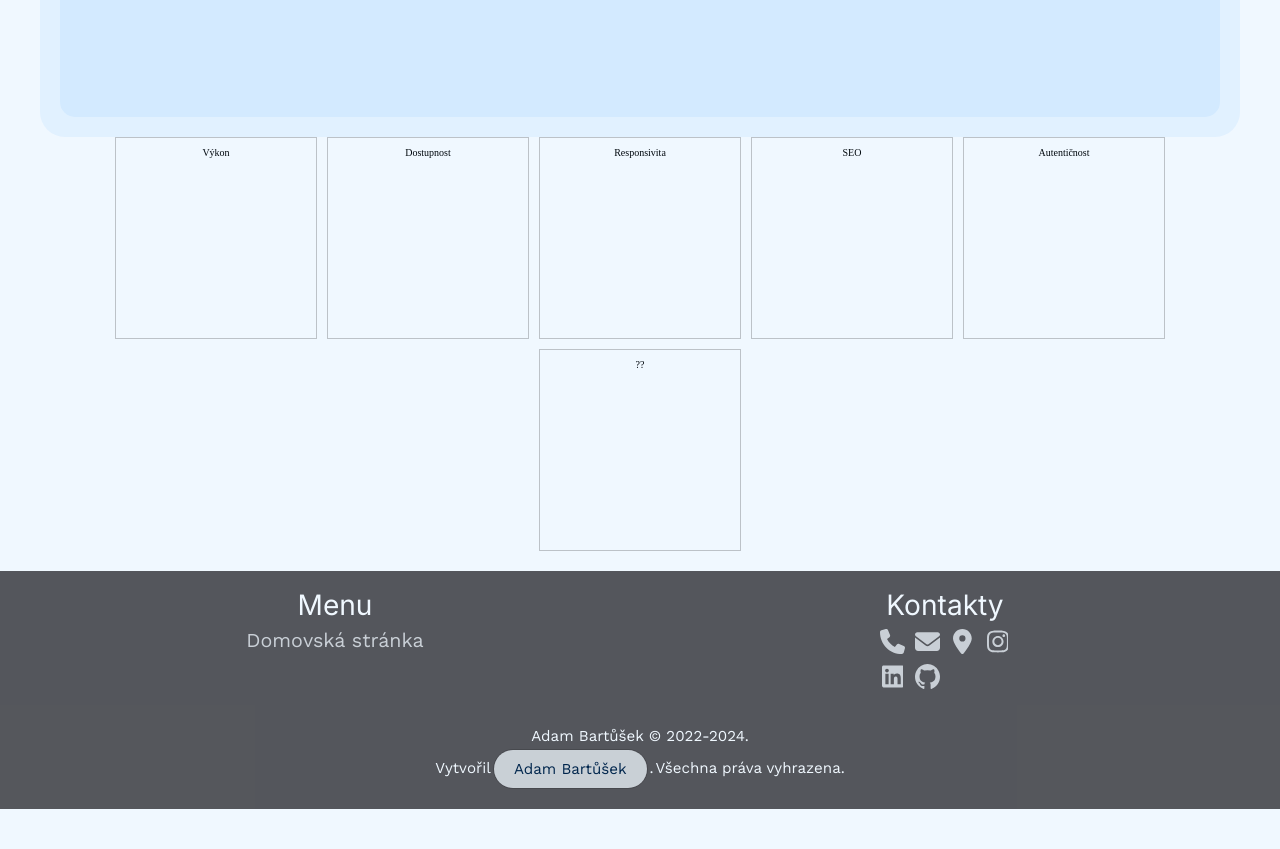
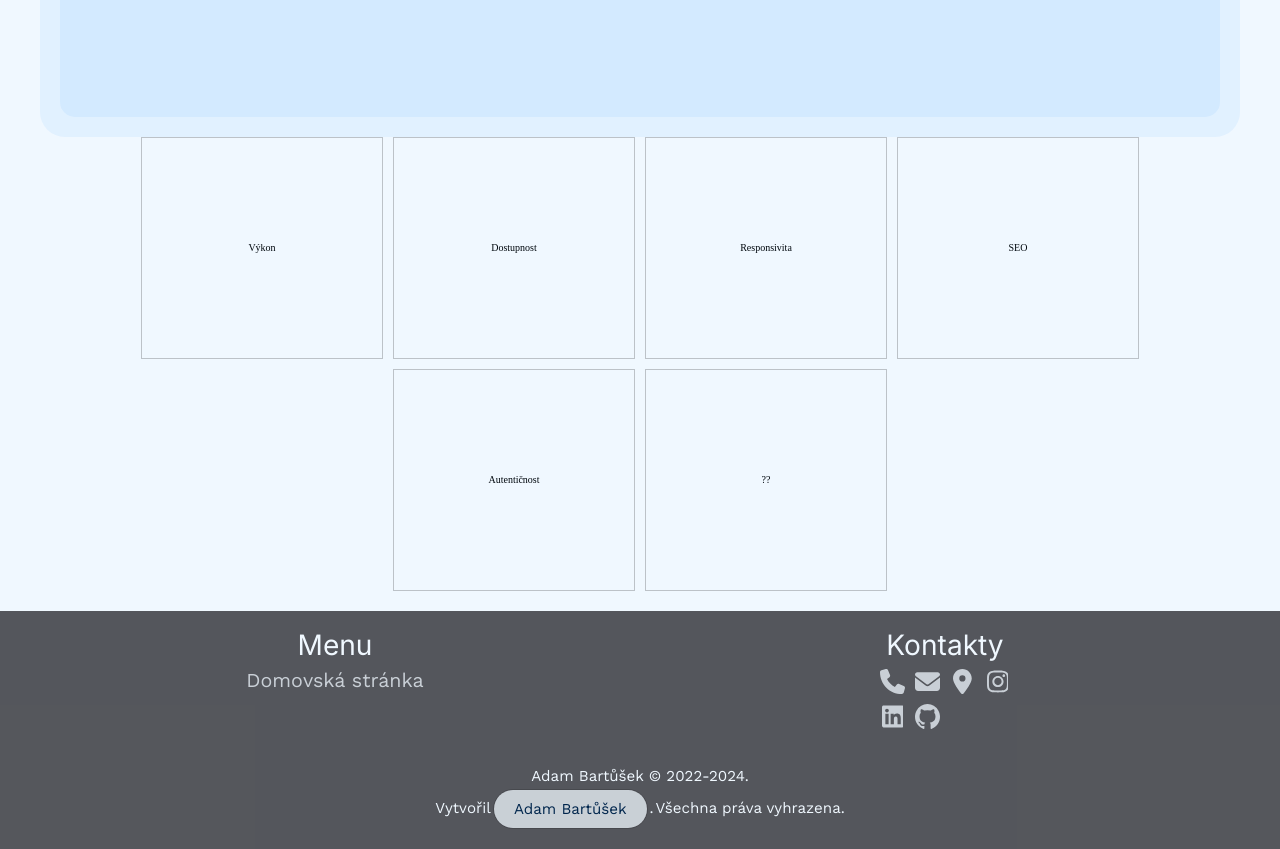
Before and after one commit to adambprograming/NextJsTemplate, a Next.js app: page /sluzby in a window 1280 px wide. Shown: the part 820-1669 px from the top of the page. Before the commit the page ends 1629 px from the top, so only its background shows below. Built offline with nearby package versions, Linux system fonts and the light colour scheme.

Commit message:
fix card

```diff
--- a/components/card/card.component.jsx
+++ b/components/card/card.component.jsx
@@ -10,17 +10,16 @@ import styles from "./card.module.scss";
 // Componenets
 
 /*
-opacity is for cardBg
-if needed opacity just for one of colors, apply "rgb(from var(--color-secondary) r g b / 0.1"
+opacity must be set throught bgColor "rgb(from var(--color-secondary) r g b / 0.1"
+for BACKDROPFILTER to work, background must be transparent or semitransparent
 INSTRUCTIONS
   gapFlex               (*) gap for content
   gapFlexRow            (*) gap for rows of content (if not set, gapFlex picked for gapRow)
   gapFlexColumn         (*) gap for columns of content (if not set, gapFlex picked for gapColumn)
   borderRadius          (*)borderRadius (default set to 0px)
-  borderHoverRadius     (2)its new radius of card
+  borderHoverRadius     (1)its new radius of card
   borderSize            (*)size of border (default set to 1px)
   borderColor           (*)color of border
-  opacity               (*)opacity of card background (default set to 1.0)
   paddingOfCard         (*)padding of card
   width                 (*)width of card
   height                (*)height of card
@@ -29,8 +28,7 @@ INSTRUCTIONS
   bgColor               (*)color of background
   bgHoverColor          (*)background hover color
   hoverEffect           (*)hover effect (choose from preset of effects)
-                          1: bgHover (transition of bgHoverColor)
-                          2: brc (border radius change) (border radius of btn change to borderHoverRadius)
+                          1: brc (border radius change) (border radius of btn change to borderHoverRadius)
 */
 
 export const Card = ({
@@ -42,13 +40,14 @@ export const Card = ({
   borderHoverRadius = "",
   borderSize = "1px",
   borderColor = "var(--color-border)",
-  opacity = 1,
   paddingOfCard = "10px 20px",
   width = "",
   height = "",
   backdropFilter = "",
+  backdropFilterHover = "",
+  filter = "",
   filterHover = "",
-  bgColor = "var(--color-secondary)",
+  bgColor = "",
   bgHoverColor = "",
   hoverEffect = "",
 }) => {
@@ -62,18 +61,14 @@ export const Card = ({
         "--localBorderHoverRadius": `${borderHoverRadius}`,
         width: `${width}`,
         height: `${height}`,
-        "--localFilterHover": `${filterHover}`,
+        "--localFilter": `${filter}`,
+        "--localFilterHover": `${filterHover ? filterHover : filter}`,
+        "--localBackdropFilter": `${backdropFilter}`,
+        "--localBackdropFilterHover": `${backdropFilterHover ? backdropFilterHover : backdropFilter}`,
+        "--localBgColor": `${bgColor}`,
+        "--localBgHoverColor": `${bgHoverColor ? bgHoverColor : bgColor}`,
       }}
     >
-      <span
-        className={`${styles.cardBg}`}
-        style={{
-          "--localBgColor": `${bgColor}`,
-          opacity: `${opacity}`,
-          "--localBackdropFilter": `${backdropFilter}`,
-          "--localBgHoverColor": `${bgHoverColor}`,
-        }}
-      ></span>
       <div
         className={`${styles.content}`}
         style={{
@@ -144,6 +139,7 @@ export const FlipCard = ({
       <div
         className={styles.cardInner}
         style={{
+          padding: `${paddingOfCard}`,
           border: `${borderSize} solid ${borderColor}`,
           borderRadius: `${borderRadius}`,
           width: `${width}`,
@@ -159,7 +155,6 @@ export const FlipCard = ({
         <div
           className={`${styles.cardFront}`}
           style={{
-            padding: `${paddingOfCard}`,
             rowGap: `${gapFlexRow ? gapFlexRow : gapFlex}`,
             columnGap: `${gapFlexColumn ? gapFlexColumn : gapFlex}`,
           }}
--- a/components/card/card.module.scss
+++ b/components/card/card.module.scss
@@ -4,16 +4,10 @@
   background-color: transparent;
   padding: 0;
   transition: filter 0.2s;
-  .cardBg {
-    background-color: var(--localBgColor);
-    backdrop-filter: var(--localBackdropFilter);
-    display: block;
-    position: absolute;
-    height: 100%;
-    width: 100%;
-    left: 0;
-    top: 0;
-  }
+  background-color: var(--localBgColor);
+  filter: var(--localFilter);
+  backdrop-filter: var(--localBackdropFilter);
+  transition: background-color 0.4s ease;
   .content {
     position: relative;
     display: flex;
@@ -21,20 +15,15 @@
     align-items: center;
     z-index: 1;
   }
-  &.bgHover .cardBg {
-    transition: background-color 0.4s ease;
-  }
 }
 
 @media only screen and (pointer: fine) {
   .card {
     &:hover {
       filter: var(--localFilterHover);
-    }
-    &.bgHover:hover .cardBg {
+      backdrop-filter: var(--localBackdropFilterHover);
       background-color: var(--localBgHoverColor) !important;
     }
-
     &.brc:hover {
       border-radius: var(--localBorderHoverRadius) !important;
       background-color: var(--localBgHoverColor) !important;
@@ -69,6 +58,8 @@
     z-index: 1;
   }
   .cardFront {
+    height: 100%;
+    width: 100%;
     background-color: var(--localBgColor);
     filter: var(--localFilter);
     backdrop-filter: var(--localBackdropFilter);
```
